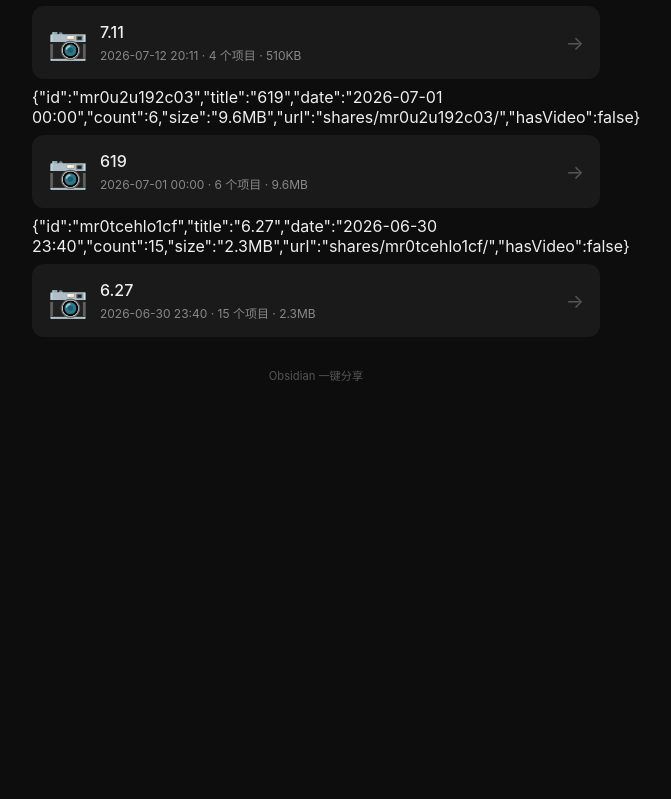
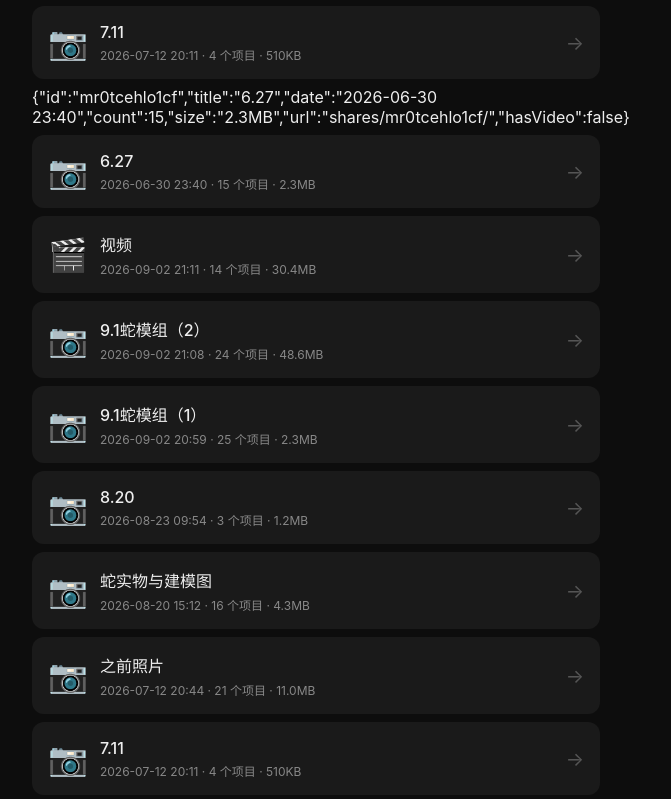
Before and after one commit to yangzefeng6666-spec/obsidian-share, a plain HTML site: page index.html in a window 1280 px wide. Shown: the part 944-1743 px from the top of the page, without its empty margins (324-995 px from the left). Before the commit the page ends 1363 px from the top, so only its background shows below. Drawn offline with Linux system fonts and the light colour scheme.

Commit message:
drop old 619

```diff
--- a/index.html
+++ b/index.html
@@ -1,4 +1,5 @@
-<!DOCTYPE html><html lang="zh-CN"><head><meta charset="UTF-8"><meta name="viewport" content="width=device-width,initial-scale=1.0"><meta http-equiv="Cache-Control" content="no-cache, no-store, must-revalidate"><meta http-equiv="Pragma" content="no-cache"><meta http-equiv="Expires" content="0"><title>项目照片</title><style>*{margin:0;padding:0;box-sizing:border-box}body{background:#0d0d0d;color:#eee;font-family:-apple-system,sans-serif;padding:16px;min-height:100vh;max-width:600px;margin:0 auto}h1{text-align:center;margin:20px 0;font-size:1.4rem}.entry{display:flex;align-items:center;padding:16px;margin:8px 0;background:#1a1a1a;border-radius:12px;text-decoration:none;color:#eee;gap:12px;transition:background .2s}.entry:hover{background:#2a2a2a}.icon{font-size:2rem;flex-shrink:0}.info{flex:1;display:flex;flex-direction:column;gap:4px}.title{font-size:1rem;font-weight:500}.meta{font-size:.75rem;color:#888}.arrow{color:#555;font-size:1.2rem}.footer{text-align:center;color:#555;font-size:.7rem;margin-top:30px;padding-bottom:20px}</style></head><body><h1>📂 项目照片</h1><!--E-->{"id":"mtk47c40xws7","title":"视频","date":"2026-09-02 21:11","count":14,"size":"30.4MB","url":"shares/mtk47c40xws7/","hasVideo":true}<!--/E-->
+<!DOCTYPE html><html lang="zh-CN"><head><meta charset="UTF-8"><meta name="viewport" content="width=device-width,initial-scale=1.0"><meta http-equiv="Cache-Control" content="no-cache, no-store, must-revalidate"><meta http-equiv="Pragma" content="no-cache"><meta http-equiv="Expires" content="0"><title>项目照片</title><style>*{margin:0;padding:0;box-sizing:border-box}body{background:#0d0d0d;color:#eee;font-family:-apple-system,sans-serif;padding:16px;min-height:100vh;max-width:600px;margin:0 auto}h1{text-align:center;margin:20px 0;font-size:1.4rem}.entry{display:flex;align-items:center;padding:16px;margin:8px 0;background:#1a1a1a;border-radius:12px;text-decoration:none;color:#eee;gap:12px;transition:background .2s}.entry:hover{background:#2a2a2a}.icon{font-size:2rem;flex-shrink:0}.info{flex:1;display:flex;flex-direction:column;gap:4px}.title{font-size:1rem;font-weight:500}.meta{font-size:.75rem;color:#888}.arrow{color:#555;font-size:1.2rem}.footer{text-align:center;color:#555;font-size:.7rem;margin-top:30px;padding-bottom:20px}</style></head><body><h1>📂 项目照片</h1>
+<!--E-->{"id":"mtk47c40xws7","title":"视频","date":"2026-09-02 21:11","count":14,"size":"30.4MB","url":"shares/mtk47c40xws7/","hasVideo":true}<!--/E-->
 <a class="entry" href="shares/mtk47c40xws7/"><span class="icon">🎬</span><div class="info"><span class="title">视频</span><span class="meta">2026-09-02 21:11 · 14 个项目 · 30.4MB</span></div><span class="arrow">→</span></a>
 <!--E-->{"id":"mtk43sqyemof","title":"9.1蛇模组（2）","date":"2026-09-02 21:08","count":24,"size":"48.6MB","url":"shares/mtk43sqyemof/","hasVideo":false}<!--/E-->
 <a class="entry" href="shares/mtk43sqyemof/"><span class="icon">📷</span><div class="info"><span class="title">9.1蛇模组（2）</span><span class="meta">2026-09-02 21:08 · 24 个项目 · 48.6MB</span></div><span class="arrow">→</span></a>
@@ -12,7 +13,13 @@
 <a class="entry" href="shares/mrhsct8qdgrz/"><span class="icon">📷</span><div class="info"><span class="title">之前照片</span><span class="meta">2026-07-12 20:44 · 21 个项目 · 11.0MB</span></div><span class="arrow">→</span></a>
 <!--E-->{"id":"mrhr6gbbse5j","title":"7.11","date":"2026-07-12 20:11","count":4,"size":"510KB","url":"shares/mrhr6gbbse5j/","hasVideo":false}<!--/E-->
 <a class="entry" href="shares/mrhr6gbbse5j/"><span class="icon">📷</span><div class="info"><span class="title">7.11</span><span class="meta">2026-07-12 20:11 · 4 个项目 · 510KB</span></div><span class="arrow">→</span></a>
-<!--E-->{"id":"mr0u2u192c03","title":"619","date":"2026-07-01 00:00","count":6,"size":"9.6MB","url":"shares/mr0u2u192c03/","hasVideo":false}<!--/E-->
+<!--E-->{"id":"mr0tcehlo1cf","title":"6.27","date":"2026-06-30 23:40","count":15,"size":"2.3MB","url":"shares/mr0tcehlo1cf/","hasVideo":false}<!--/E-->
+<a class="entry" href="shares/mr0tcehlo1cf/"><span class="icon">📷</span><div class="info"><span class="title">6.27</span><span class="meta">2026-06-30 23:40 · 15 个项目 · 2.3MB</span></div><span class="arrow">→</span></a><a class="entry" href="shares/mtk47c40xws7/"><span class="icon">🎬</span><div class="info"><span class="title">视频</span><span class="meta">2026-09-02 21:11 · 14 个项目 · 30.4MB</span></div><span class="arrow">→</span></a>
+<a class="entry" href="shares/mtk43sqyemof/"><span class="icon">📷</span><div class="info"><span class="title">9.1蛇模组（2）</span><span class="meta">2026-09-02 21:08 · 24 个项目 · 48.6MB</span></div><span class="arrow">→</span></a>
+<a class="entry" href="shares/mtk3seo4mf9b/"><span class="icon">📷</span><div class="info"><span class="title">9.1蛇模组（1）</span><span class="meta">2026-09-02 20:59 · 25 个项目 · 2.3MB</span></div><span class="arrow">→</span></a>
+<a class="entry" href="shares/mt55mrxy8qy3/"><span class="icon">📷</span><div class="info"><span class="title">8.20</span><span class="meta">2026-08-23 09:54 · 3 个项目 · 1.2MB</span></div><span class="arrow">→</span></a>
+<a class="entry" href="shares/mt16n4mk7lu2/"><span class="icon">📷</span><div class="info"><span class="title">蛇实物与建模图</span><span class="meta">2026-08-20 15:12 · 16 个项目 · 4.3MB</span></div><span class="arrow">→</span></a>
+<a class="entry" href="shares/mrhsct8qdgrz/"><span class="icon">📷</span><div class="info"><span class="title">之前照片</span><span class="meta">2026-07-12 20:44 · 21 个项目 · 11.0MB</span></div><span class="arrow">→</span></a>
+<a class="entry" href="shares/mrhr6gbbse5j/"><span class="icon">📷</span><div class="info"><span class="title">7.11</span><span class="meta">2026-07-12 20:11 · 4 个项目 · 510KB</span></div><span class="arrow">→</span></a>
 <a class="entry" href="shares/mr0u2u192c03/"><span class="icon">📷</span><div class="info"><span class="title">619</span><span class="meta">2026-07-01 00:00 · 6 个项目 · 9.6MB</span></div><span class="arrow">→</span></a>
-<!--E-->{"id":"mr0tcehlo1cf","title":"6.27","date":"2026-06-30 23:40","count":15,"size":"2.3MB","url":"shares/mr0tcehlo1cf/","hasVideo":false}<!--/E-->
 <a class="entry" href="shares/mr0tcehlo1cf/"><span class="icon">📷</span><div class="info"><span class="title">6.27</span><span class="meta">2026-06-30 23:40 · 15 个项目 · 2.3MB</span></div><span class="arrow">→</span></a><div class="footer">Obsidian 一键分享</div></body></html>
```
